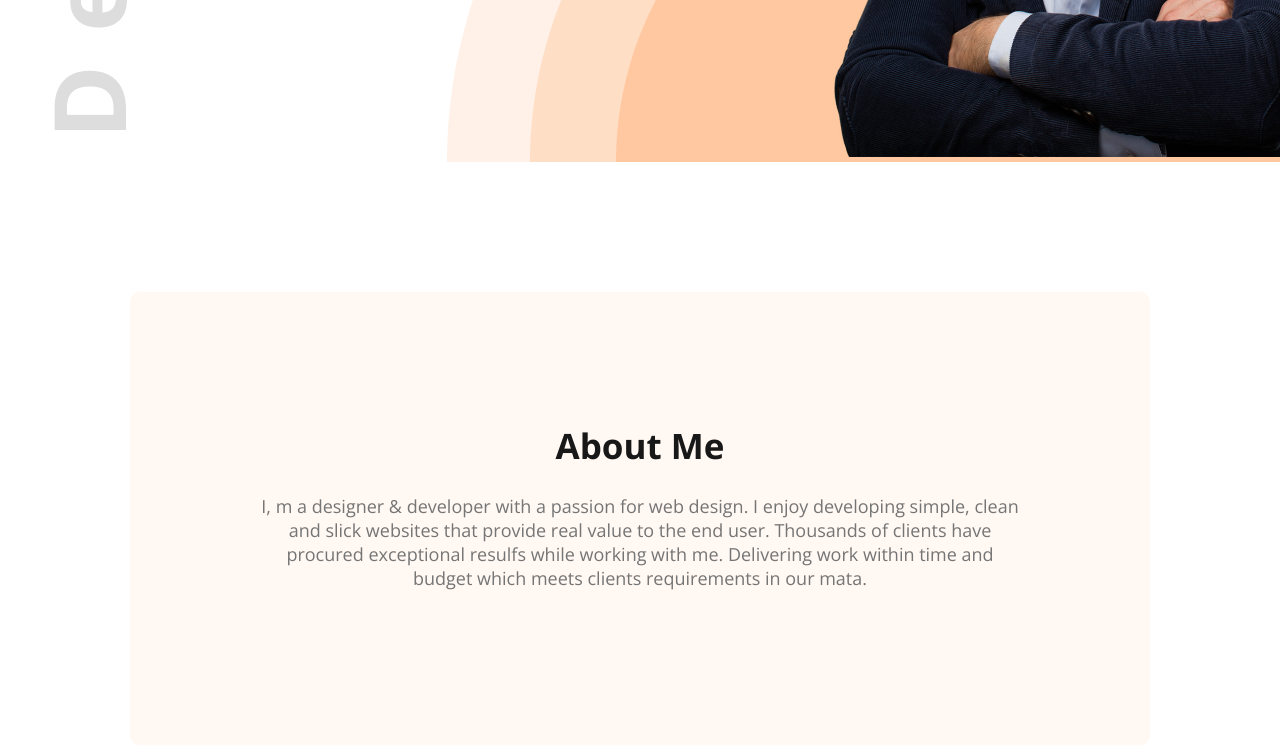
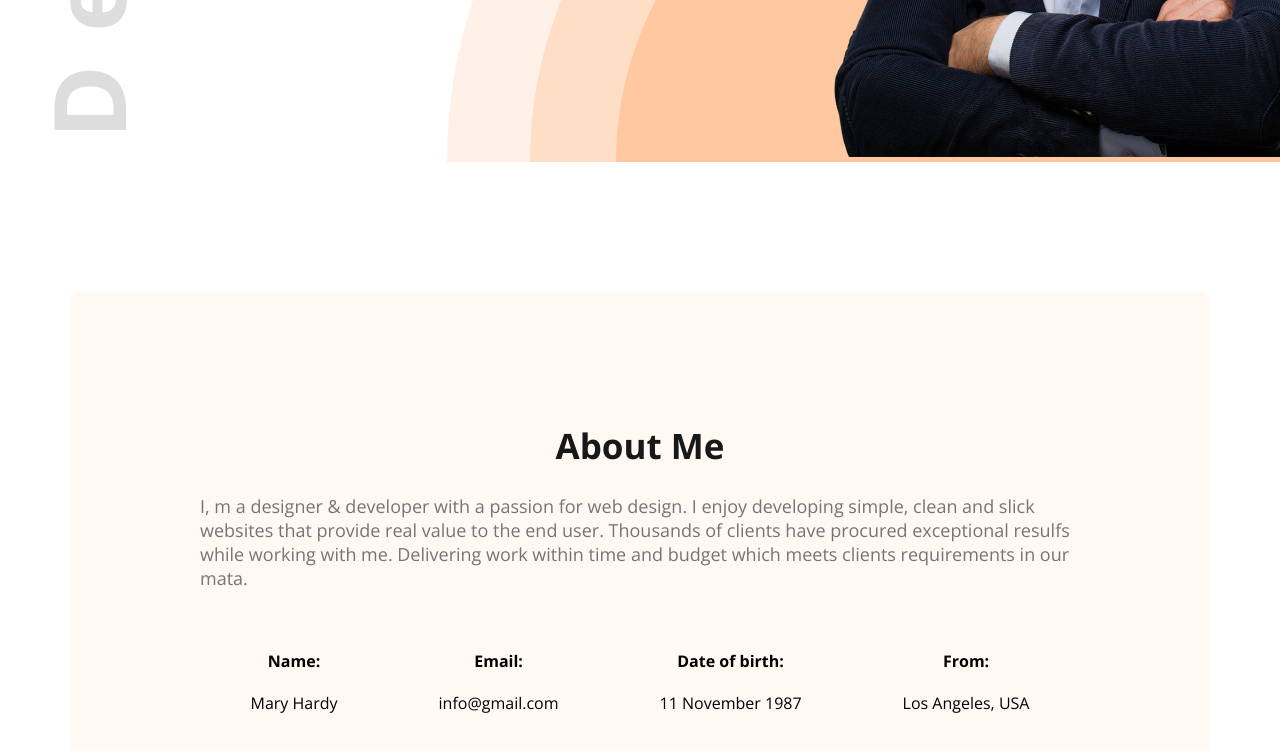
Before and after one commit to Zishan2211/Mary-Protfolio, a plain HTML site: page index.html in a window 1280 px wide. Shown: the part 683-1434 px from the top of the page. Drawn offline with nearby package versions, Linux system fonts and the light colour scheme.

Commit message:
aboute section complete

```diff
--- a/Styles/protfilio.css
+++ b/Styles/protfilio.css
@@ -121,15 +121,20 @@ nav li {
     height: 676px;
 }
 
+main{
+    max-width: 1140px;
+    margin: 0 auto;
+}
+
 
 /* About-Me-container */
 
 
 .about {
+    margin-top: 130px;
     padding: 130px;
     border-radius: 10px;
     background: #FFF8F3;
-    margin: 130px;
 }
 
 .sectionTitle {
@@ -141,8 +146,19 @@ nav li {
 
 .sectionDispri {
     color: #757575;
-    text-align: center;
     font-size: 18px;
     font-weight: 400;
     padding-bottom: 25px;
 }
+
+.about-info-container{
+    display: flex;
+    justify-content: space-around;
+}
+.about-info{
+    text-align: center;
+    padding-top: 35px;
+}
+.info-title{
+    padding-bottom: 20px;
+}
--- a/index.html
+++ b/index.html
@@ -51,7 +51,24 @@
                 websites that provide real value to the end user. Thousands of clients have procured exceptional resulfs
                 while working with me. Delivering work within time and budget which meets clients requirements in our
                 mata.</p>
-
+            <div class="about-info-container">
+                <div class="about-info">
+                    <h4 class="info-title">Name:</h4>
+                    <p class="info-descripion">Mary Hardy </p>
+                </div>
+                <div class="about-info">
+                    <h4 class="info-title">Email:</h4>
+                    <p class="info-descripion">info@gmail.com</p>
+                </div>
+                <div class="about-info">
+                    <h4 class="info-title">Date of birth:</h4>
+                    <p class="info-descripion">11 November 1987</p>
+                </div>
+                <div class="about-info">
+                    <h4 class="info-title">From:</h4>
+                    <p class="info-descripion">Los Angeles, USA</p>
+                </div>
+            </div>
         </section>
     </main>
 
```
